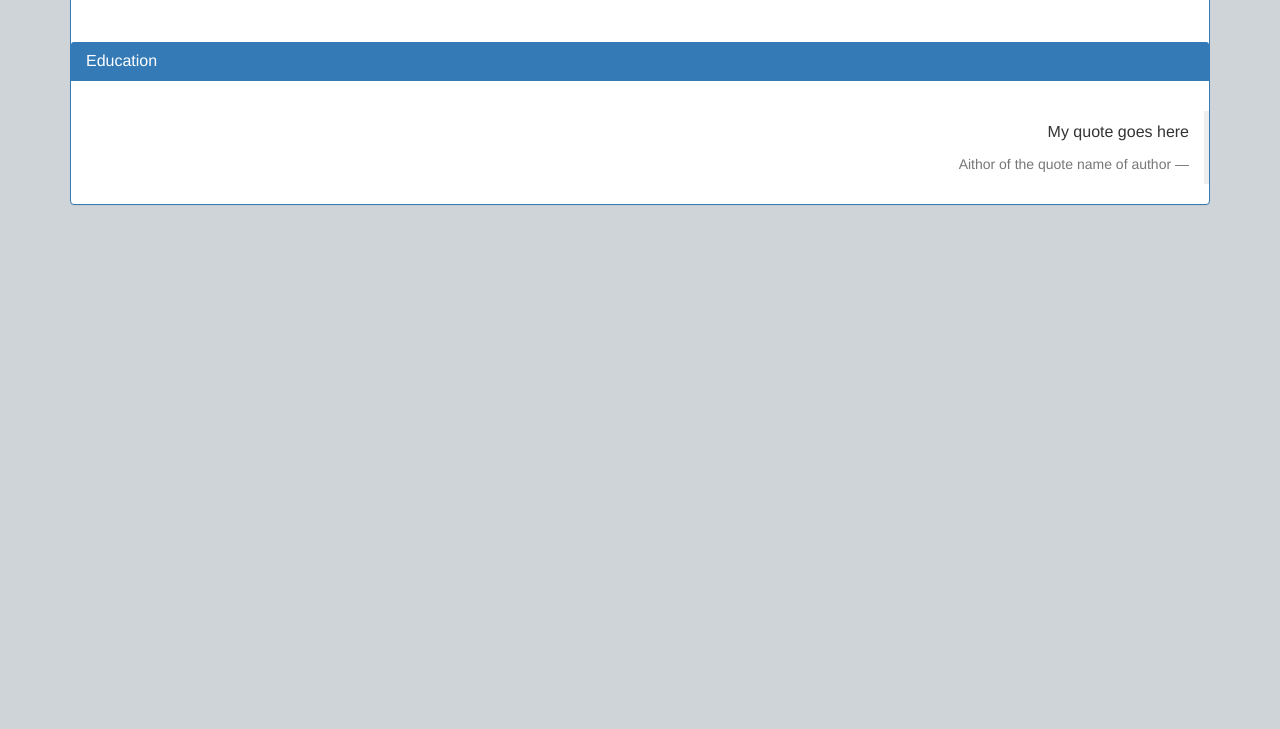
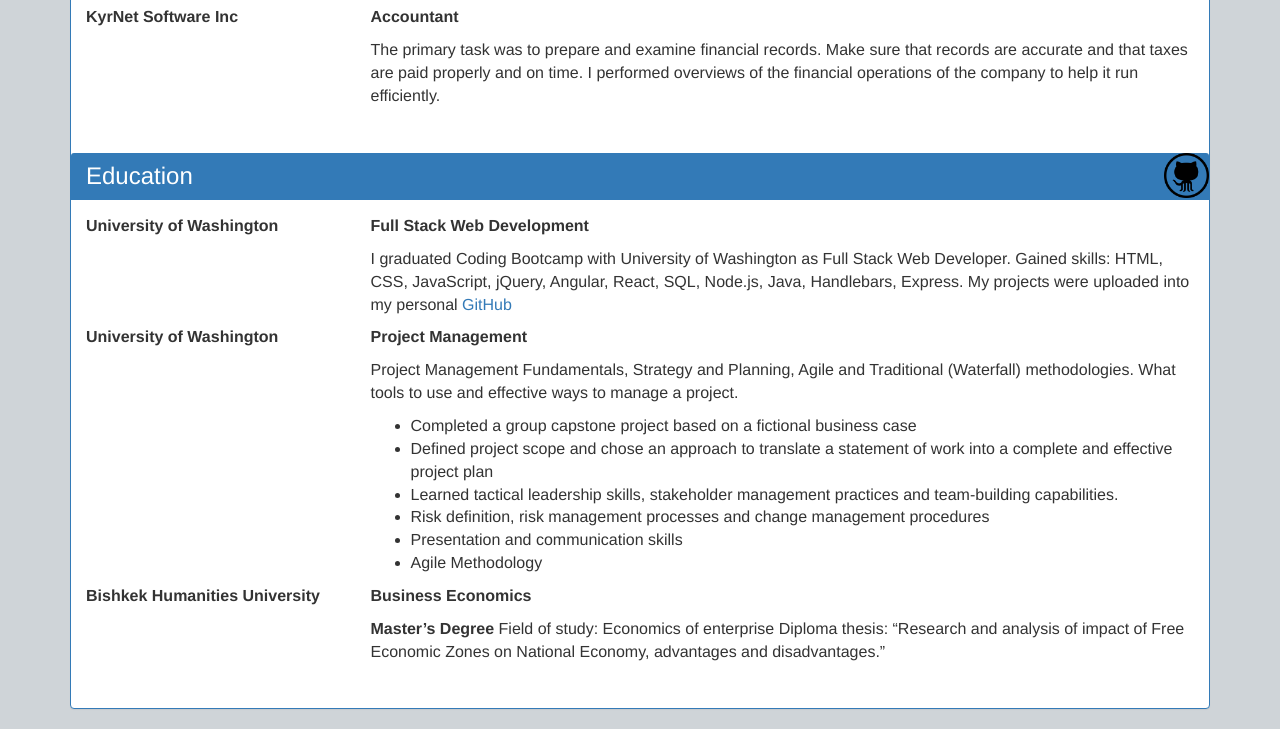
Before and after one commit to zmazieva78/portfolio, a plain HTML site: page index.html in a window 1280 px wide. Shown: the part 1196-1925 px from the top of the page. Before the commit the page ends 1421 px from the top, so only its background shows below. Drawn offline with Linux system fonts and the light colour scheme.

Commit message:
adds icon links to my professional profile page

```diff
--- a/css/styles.css
+++ b/css/styles.css
@@ -10,3 +10,7 @@
 span {
   font-weight: bold;
 }
+.panel-title {
+  font-size: 24px;
+
+}
--- a/index.html
+++ b/index.html
@@ -13,7 +13,7 @@
       <nav class="navbar navbar-default">
         <div class="container-fluid">
           <div class="navbar-header">
-            <a class="navbar-brand" href="#">Zarina Mazieva</a>
+            <a class="navbar-brand" href="index.html">Zarina Mazieva</a>
           </div>
           <ul class="nav navbar-nav">
             <li><a href="index.html">About</a></li>
@@ -22,7 +22,7 @@
           </ul>
         </div>
       </nav>
-<!-- Main content of the page -->
+<!-- Main content of the page ABOUT ME -->
           <div class="panel panel-primary">
               <div class="panel-heading">
                  <h2 class="panel-title">About Me</h2>
@@ -37,8 +37,14 @@
 
                 <p>I'm aspiring to become a user-focused Web Developer with a passion for making technologies to solve real life problems and improve user experience. I enjoy writing algorithms and solving complicated technical problems with unique perspectives on how end-users interact with websites and software platforms. I'm focused on delivering working applications according to stakeholder's expectations and users' feedback.</p>
 
+                <blockquote class="blockquote-reverse">
+                  <p>First, solve the problem. Then, write the code.</p>
+                  <footer><cite>John Johnson</cite></footer>
+                </blockquote>
+
                 </div>
-
+                <a href="www.linkedin.com/in/zarinamazieva"><img src="img/linkedin.png" alt="LinkedIn" style="width:45px; height: auto; float: right"></a>
+<!-- This content WORK experience -->
                 <div class="panel-heading">
                    <h2 class="panel-title">Work Experience</h2>
                 </div>
@@ -75,21 +81,42 @@
                     </dd>
                   </dl>
                 </div>
-
+                <a href="www.linkedin.com/in/zarinamazieva"><img src="img/github.png" alt="GitHub" style="width:45px; height: auto; float: right"></a>
+<!-- This content EDUCATION -->
                 <div class="panel-heading">
                    <h2 class="panel-title">Education</h2>
                 </div>
                 <div class="panel-body">
+                  <dl class="row">
+                    <dt class="col-sm-3">University of Washington</dt>
+                    <dd class="col-sm-9">
+                      <p><span>Full Stack Web Development</span></p>
+                      <p>I graduated Coding Bootcamp with University of Washington as Full Stack Web Developer. Gained skills: HTML, CSS, JavaScript, jQuery, Angular, React, SQL, Node.js, Java, Handlebars, Express. My projects were uploaded into my personal <a href="https://github.com/zmazieva78.">GitHub</a></p>
+                    </dd>
 
+                    <dt class="col-sm-3">University of Washington</dt>
+                    <dd class="col-sm-9">
+                      <p><span>Project Management</span></p>
+                      <p>Project Management Fundamentals, Strategy and Planning, Agile and Traditional (Waterfall) methodologies. What tools to use and effective ways to manage a project.</p>
+                      <ul>
+                        <li>Completed a group capstone project based on a fictional business case</li>
+                        <li>Defined project scope and chose an approach to translate a statement of work into a complete and effective project plan</li>
+                        <li>Learned tactical leadership skills, stakeholder management practices and team-building capabilities.</li>
+                        <li>Risk definition, risk management processes and change management procedures</li>
+                        <li>Presentation and communication skills</li>
+                        <li>Agile Methodology</li>
+                      </ul>
+                    </dd>
 
+                    <dt class="col-sm-3">Bishkek Humanities University</dt>
+                    <dd class="col-sm-9">
+                      <p><span>Business Economics</span></p>
+                      <p><strong>Master’s Degree</strong> Field of study: Economics of enterprise Diploma thesis: “Research and analysis of impact of Free Economic Zones on National Economy, advantages and disadvantages.”
+                      </p>
+                    </dd>
+
+                  </dl>
                 </div>
-
-
-              <blockquote class="blockquote-reverse">
-                <p>My quote goes here</p>
-                <footer>Aithor of the quote<cite></cite> name of author</footer>
-
-              </blockquote>
           </div>
     </div>
 
```
Also changed, not shown: contact.html (+1 -1 lines), projects.html (+2 -2 lines), img/github.png (added), img/linkedin.png (added).
